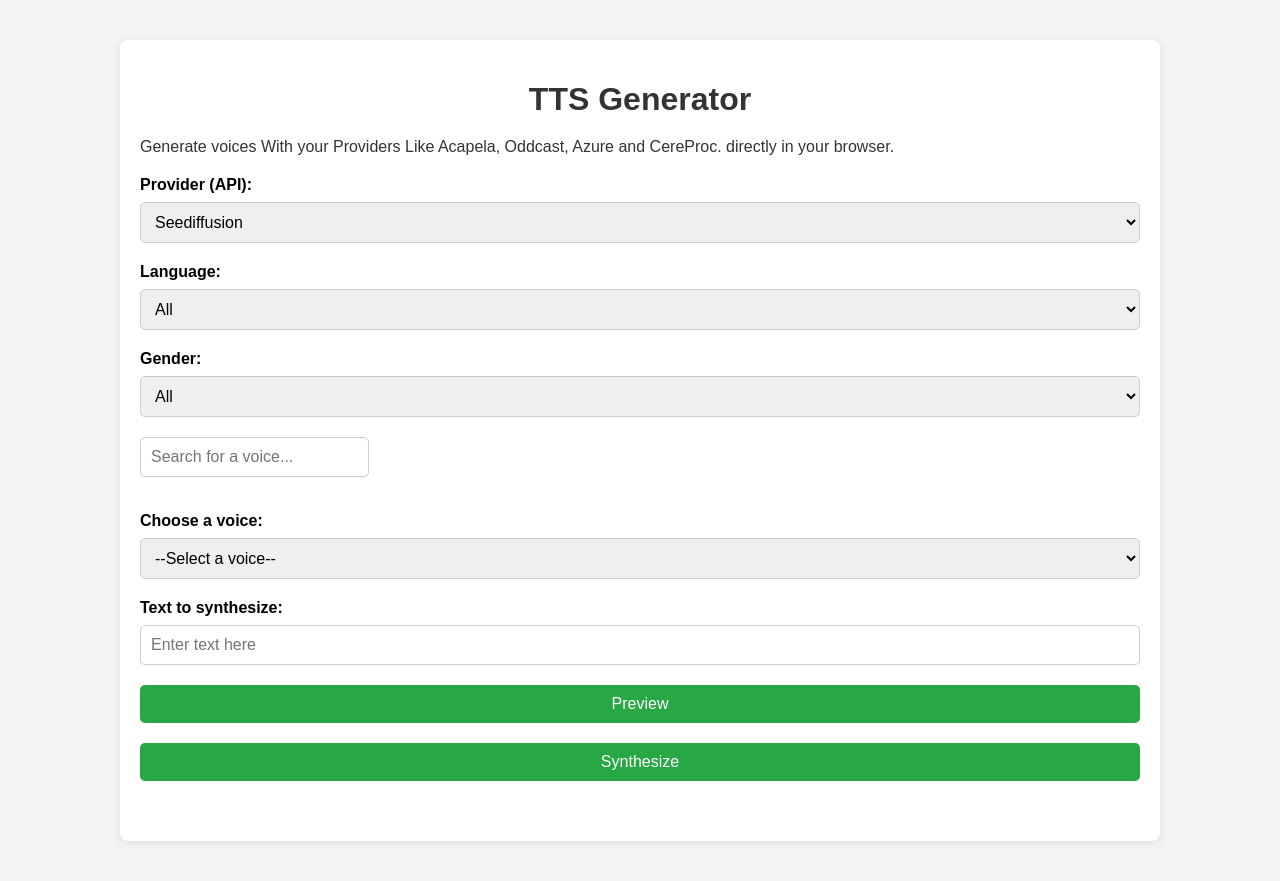
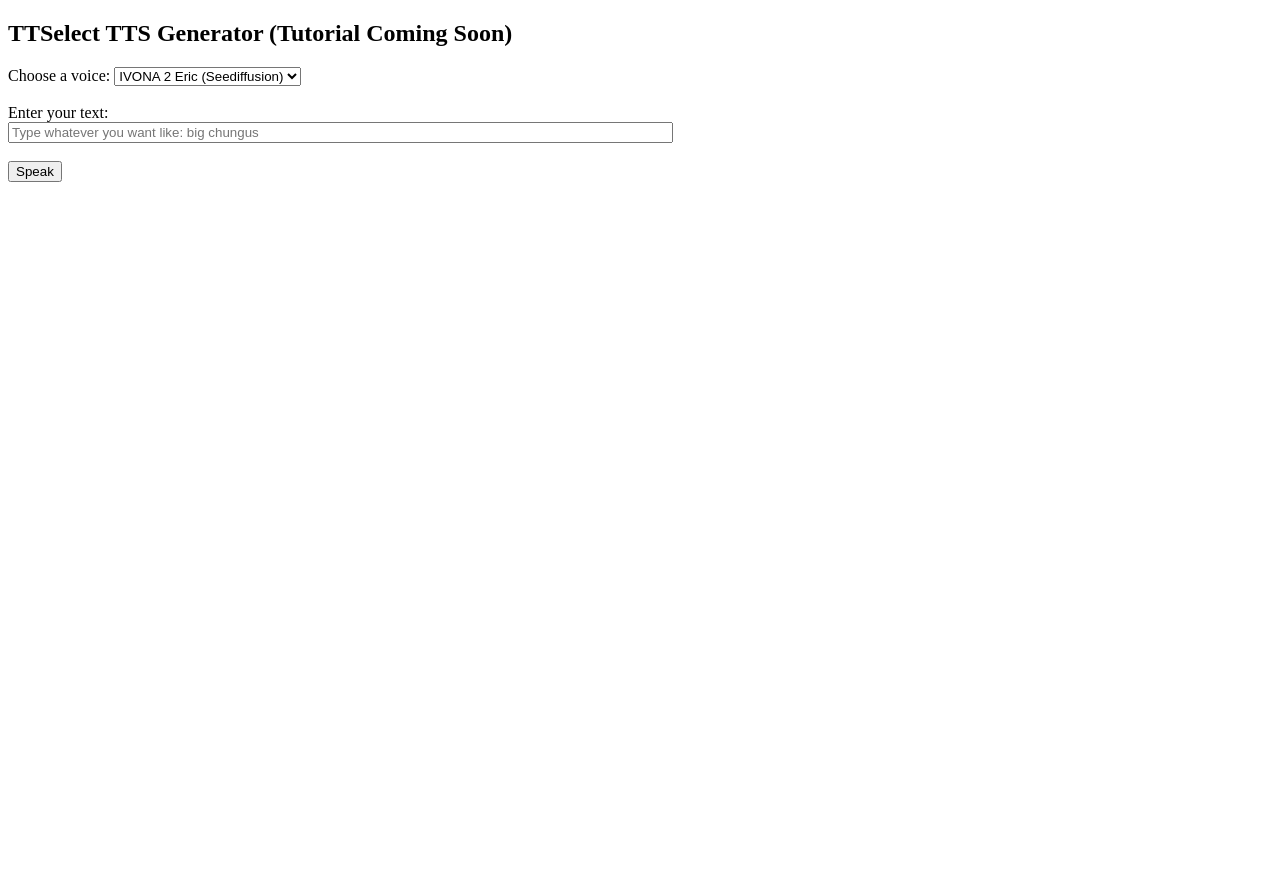
Before and after one commit to JeongKim-ai/TTSelect, a plain HTML site: page index.html in a window 1280 px wide. After the commit the page ends 800 px from the top, so only its background shows below. Drawn offline with nearby package versions, Linux system fonts and the light colour scheme.

Commit message:
Update index.html

```diff
--- a/index.html
+++ b/index.html
@@ -1,229 +1,82 @@
 <!DOCTYPE html>
-<html lang="en">
+<html>
 <head>
-<meta charset="UTF-8">
-<meta name="viewport" content="width=device-width, initial-scale=1.0">
-<title>TTS Generator</title>
-<script src="https://code.jquery.com/jquery-3.6.0.min.js"></script>
-<style>
-	body {
-		font-family: Arial, sans-serif;
-		margin: 0;
-		padding: 0;
-		background-color: #f4f4f4;
-	}
+  <meta charset="UTF-8">
+  <title>TTSelect Generator</title>
+</head>
 
-	.container {
-		width: 80%;
-		max-width: 1000px;
-		margin: 40px auto;
-		background-color: #fff;
-		padding: 20px;
-		border-radius: 8px;
-		box-shadow: 0 2px 10px rgba(0, 0, 0, 0.1);
-	}
+<body>
+  <h2>TTSelect TTS Generator (Tutorial Coming Soon)</h2>
 
-	h1 {
-		text-align: center;
-		color: #333;
-		margin-bottom: 20px;
-	}
+  <label for="voice">Choose a voice:</label>
+  <select id="voice">
+    <!-- Seediffusion -->
+    <option value="seediffusion|IVONA 2 Eric">IVONA 2 Eric (Seediffusion)</option>
 
-	p {
-		font-size: 16px;
-		color: #333;
-	}
+    <!-- Acapela -->
+    <option value="acapela|Rod">Rod22K_HQ (Acapela)</option>
+  </select>
 
-	form {
-		display: flex;
-		flex-direction: column;
-		margin-top: 20px;
-	}
+  <br><br>
 
-	label {
-		margin-bottom: 8px;
-		font-weight: bold;
-	}
+  <label for="text">Enter your text:</label><br>
+  <input
+    type="text"
+    id="text"
+    placeholder="Type whatever you want like: big chungus"
+    size="80"
+  >
 
-	select, input[type="text"], button {
-		padding: 10px;
-		font-size: 16px;
-		margin-bottom: 20px;
-		border-radius: 5px;
-		border: 1px solid #ccc;
-		outline: none;
-	}
+  <br><br>
 
-	select:focus, input[type="text"]:focus, button:focus {
-		border-color: #28a745;
-	}
+  <button onclick="speak()">Speak</button>
 
-	button {
-		background-color: #28a745;
-		color: white;
-		cursor: pointer;
-		border: none;
-	}
+  <script>
+    /* ===============================
+       API URL CONSTANTS
+    =============================== */
 
-	button:hover {
-		background-color: #1e7e34;
-	}
+    const SEEDIFFUSION_API =
+      'http://speech.seediffusion.cc:7774/synthesize?voice=${voice}&text=${text}';
 
-	#liveRegion {
-		margin-top: 20px;
-		color: red;
-		font-weight: bold;
-	}
+    const ACAPELA_API =
+      'https://www.acapela-cloud.com/api/command/?voice=${voice}22k_HQ&text=%5Caudio%3Dmix%3D"male"%3Bvolume%3D15%3Brepeat%3Don%5C${text}&output=stream&type=mp3&samplerate=22050&token=bd8b22e3e5ebbaa05ea0055aec4e16c357c29486';
 
-	audio {
-		display: block;
-		width: 100%;
-		margin-top: 20px;
-		border-radius: 8px;
-	}
 
-	.search-container {
-		display: flex;
-		align-items: center;
-		margin-bottom: 15px;
-	}
-</style>
-</head>
-<body>
-<div class="container">
-	<h1>TTS Generator</h1>
-	<p>Generate voices With your Providers Like Acapela, Oddcast, Azure and CereProc. directly in your browser.</p>
+    /* ===============================
+       MAIN FUNCTION
+    =============================== */
 
-	<form id="ttsForm">
-		<label for="providerSelect">Provider (API):</label>
-		<select id="providerSelect">
-			<option value="seediffusion">Seediffusion</option>
-			<option value="cereproc">CereProc</option>
-			<option value="oddcast">Oddcast</option>
-		</select>
+    function speak() {
+      const voiceSelect = document.getElementById('voice').value;
+      const textInput = document.getElementById('text').value;
 
-		<label for="languageSelect">Language:</label>
-		<select id="languageSelect">
-			<option value="all">All</option>
-			<option value="English">English</option>
-			<option value="Spanish">Spanish</option>
-		</select>
+      if (!textInput.trim()) {
+        alert('Please enter text first.');
+        return;
+      }
 
-		<label for="genderSelect">Gender:</label>
-		<select id="genderSelect">
-			<option value="all">All</option>
-			<option value="M">Male</option>
-			<option value="F">Female</option>
-		</select>
+      const encodedText = encodeURIComponent(textInput);
 
-		<div class="search-container">
-			<input type="text" id="voiceSearch" placeholder="Search for a voice...">
-		</div>
+      const [engine, voice] = voiceSelect.split('|');
 
-		<label for="voiceSelect">Choose a voice:</label>
-		<select id="voiceSelect">
-			<option value="">--Select a voice--</option>
-		</select>
+      let finalUrl = '';
 
-		<label for="textInput">Text to synthesize:</label>
-		<input type="text" id="textInput" placeholder="Enter text here">
+      if (engine === 'seediffusion') {
+        finalUrl = SEEDIFFUSION_API
+          .replace('${voice}', voice)
+          .replace('${text}', encodedText);
+      }
 
-		<button type="button" id="previewButton">Preview</button>
-		<button type="submit" id="synthesizeButton">Synthesize</button>
-	</form>
+      if (engine === 'acapela') {
+        finalUrl = ACAPELA_API
+          .replace('${voice}', voice)
+          .replace('${text}', encodedText);
+      }
 
-	<button type="button" id="downloadButton" style="display:none;">Download Audio</button>
-
-	<div id="liveRegion" aria-live="polite"></div>
-	<audio id="audioPlayer" controls style="display:none;"></audio>
-</div>
-
-<script>
-	let voicesData = [];
-	let currentAudioUrl = '';
-	const audioCache = new Map();
-
-	function loadVoices() {
-		$.getJSON('voices.json', function(data) {
-			if (Array.isArray(data.voices)) {
-				voicesData = data.voices;
-				updateVoiceList();
-			} else {
-				$('#liveRegion').text('Failed to load voices.');
-			}
-		}).fail(() => {
-			$('#liveRegion').text('Error fetching voices.');
-		});
-	}
-
-	function updateVoiceList() {
-		const provider = $('#providerSelect').val();
-		const language = $('#languageSelect').val();
-		const gender = $('#genderSelect').val();
-		const search = $('#voiceSearch').val().toLowerCase();
-
-		const voiceSelect = $('#voiceSelect');
-		voiceSelect.empty().append(new Option('--Select a voice--', ''));
-
-		voicesData.forEach(v => {
-			if ((provider === 'all' || v.provider === provider) &&
-				(language === 'all' || v.lang === language) &&
-				(gender === 'all' || v.gender === gender) &&
-				(search === '' || v.name.toLowerCase().includes(search))) {
-				voiceSelect.append(new Option(`${v.name} (${v.accent})`, v.vid));
-			}
-		});
-	}
-
-	function doSynthesis(textOverride) {
-		const voiceId = $('#voiceSelect').val();
-		const text = encodeURIComponent(textOverride || $('#textInput').val());
-		const provider = $('#providerSelect').val();
-
-		if (!voiceId) { $('#liveRegion').text('Please select a voice.'); return; }
-		if (!text) { $('#liveRegion').text('Please enter text to synthesize.'); return; }
-
-		let url = '';
-		if (provider === 'seediffusion') {
-			url = `http://speech.seediffusion.cc:7774/synthesize?voice=${voiceId}&text=${text}`;
-		} else if (provider === 'cereproc') {
-			url = `https://app.cereproc.com/live-demo?ajax_form=1&_wrapper_format=drupal_ajax`;
-		} else if (provider === 'oddcast') {
-			url = `https://cache-a.oddcast.com/tts/gen.php?voice=${voiceId}&text=${text}`;
-		}
-
-		const audioPlayer = $('#audioPlayer');
-		audioPlayer.attr('src', url).show();
-		audioPlayer[0].play();
-		$('#downloadButton').show();
-	}
-
-	$(document).ready(function() {
-		loadVoices();
-
-		$('#voiceSearch').on('input', updateVoiceList);
-		$('#providerSelect, #languageSelect, #genderSelect').on('change', updateVoiceList);
-
-		$('#previewButton').on('click', function() {
-			const voiceName = $('#voiceSelect').val();
-			if (voiceName) doSynthesis(`Hello, my name is ${voiceName}.`);
-			else $('#liveRegion').text('Please select a voice to preview.');
-		});
-
-		$('#ttsForm').on('submit', function(e) {
-			e.preventDefault();
-			doSynthesis();
-		});
-
-		$('#downloadButton').on('click', function() {
-			if (currentAudioUrl) {
-				const link = document.createElement('a');
-				link.href = currentAudioUrl;
-				link.download = 'speech.mp3';
-				link.click();
-			}
-		});
-	});
-</script>
+      // Redirect to TTS stream
+      window.location.href = finalUrl;
+    }
+  </script>
 </body>
 </html>
```
